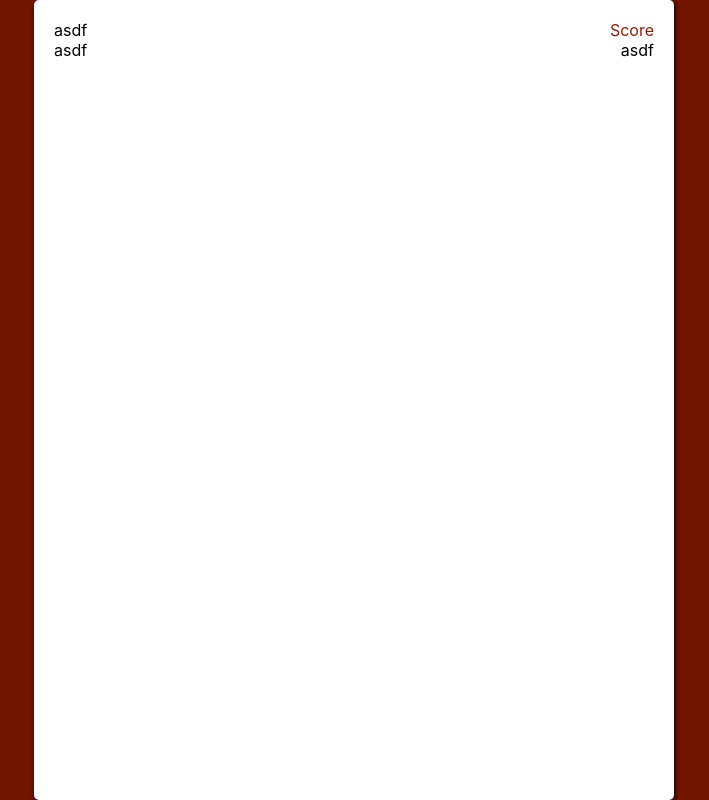
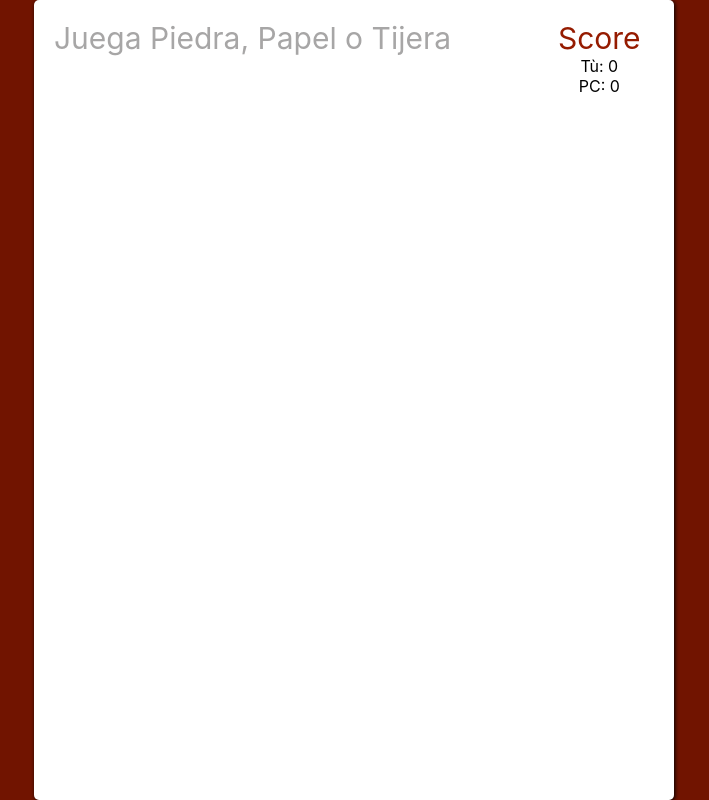
Before and after one commit to AOrtegaTorres/Game, a React (Create React App) app: page / in a window 1280 px wide. Shown: the whole page, without its empty margins (286-995 px from the left). Built offline with nearby package versions, Linux system fonts and the light colour scheme.

Commit message:
added state in App.js, style from header finished

```diff
--- a/src/App.js
+++ b/src/App.js
@@ -21,7 +21,6 @@ const Content = styled.div`
 
 const Header = styled.header`
   width: 100%;
-  height: 80px;
   display: flex;
   flex-flow: row wrap;
   justify-content: space-between;
@@ -31,12 +30,18 @@ const Score = styled.div`
   flex-grow: 1;
   display:flex;
   flex-direction: column;
-  align-items: flex-end;
+  justify-content: center;
+  align-items: center;
   padding: 20px;
 `
 
-const TitleScore = styled.div`
+const TitleScore = styled.span`
   color: #951B00;
+  font-size: 30px;
+`
+
+const Players = styled.span`
+  color: black;
 `
 
 const Instruction = styled.div`
@@ -47,24 +52,35 @@ const Instruction = styled.div`
 `
 
 const Paragraph = styled.div`
-
+  color:#A7A6A6;
+  font-size: 30px;
 `
 
 
 class App extends Component {
+  constructor(){
+    super()
+    this.state = {
+      score:{
+        pc:0,
+        player:0
+      },
+      options:['Piedra', 'Papel','Tijera']
+    }
+  }
   render() {
-    const  options =  ['Piedra', 'Papel','Tijera'];
+    const { player, pc } = this.state.score
     return (
       <Container>
         <Content>
           <Header>
             <Instruction>
-                <label>asdf</label>
-                <label>asdf</label>
+              <Paragraph>Juega Piedra, Papel o Tijera</Paragraph>
             </Instruction>
             <Score>
               <TitleScore>Score</TitleScore>
-              <label>asdf</label>
+              <Players>{`Tù: ${player}`}</Players>
+              <Players>{`PC: ${pc}`}</Players>
             </Score>
           </Header>
         </Content>
--- a/src/Components/Button/index.js
+++ b/src/Components/Button/index.js
@@ -1,5 +1,5 @@
 import React,{Component} from 'react';
-
+import styled from 'styled-components';
 
 function Button(props){
 
```
